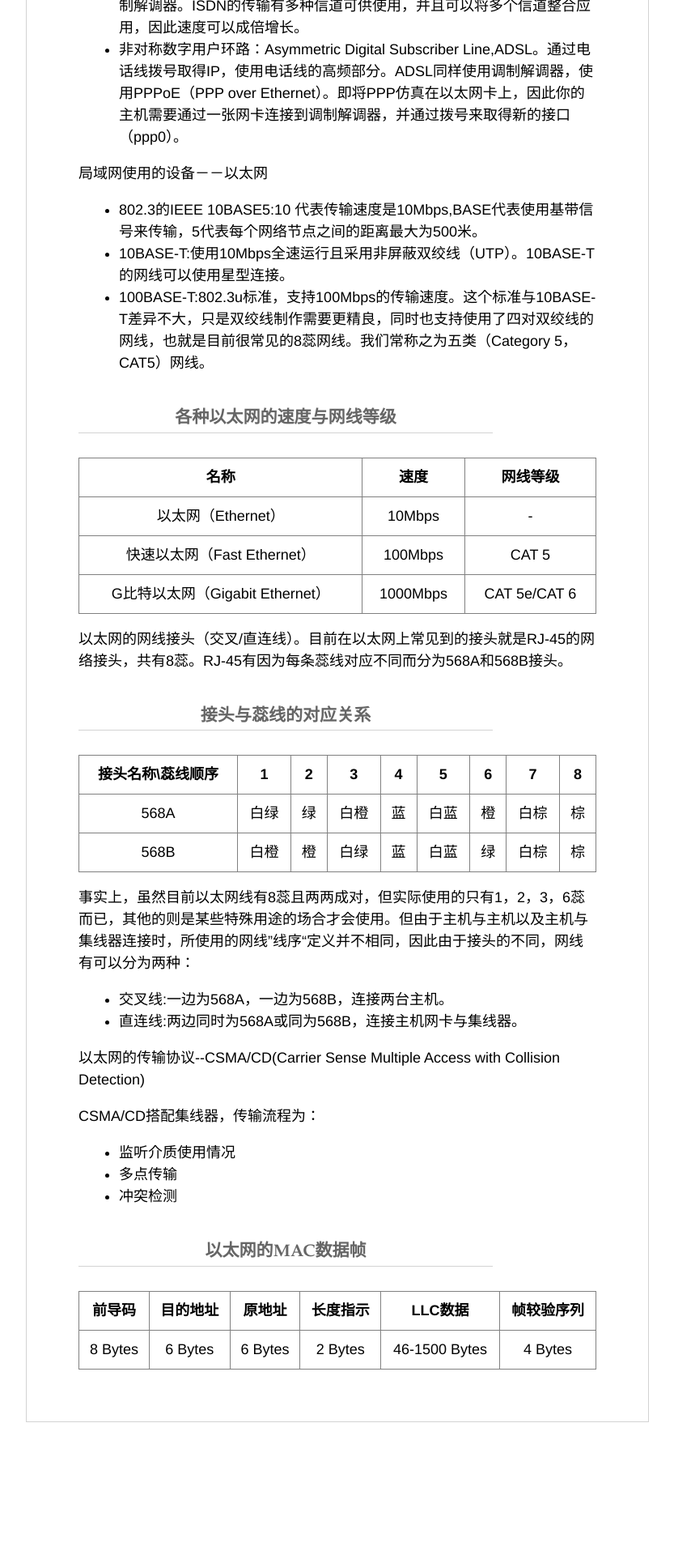
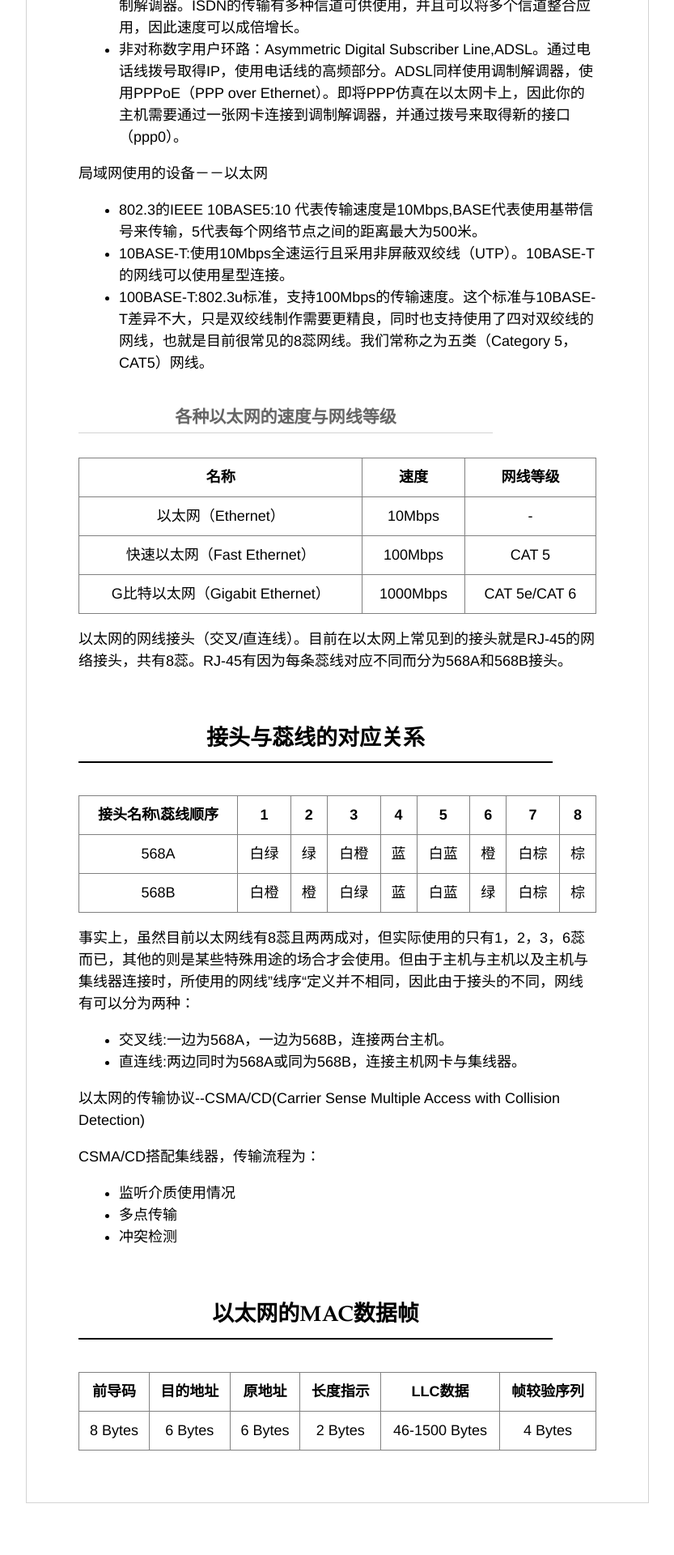
Before and after one commit to 0x00evil/0x00evil.github.io, a Jekyll site: the page built from _posts/2014-05-01-basic-of-internet.html, in a window 1280 px wide. Shown: the part 2816-4736 px from the top of the page at 81% size, without its empty margins (224-1057 px from the left). Built offline with Jekyll 4.4.1, drawn with Linux system fonts in a browser that asks for light colours; before the commit the page ends 4636 px from its top, so only the background shows below that.

Commit message:
little fix

```diff
--- a/_posts/2014-05-01-basic-of-internet.html
+++ b/_posts/2014-05-01-basic-of-internet.html
@@ -109,7 +109,7 @@ TCP/IP由四层组成。分别是，应用层，传输层，网络层，网络
 </tr>
 </table>
 <p>以太网的网线接头（交叉/直连线）。目前在以太网上常见到的接头就是RJ-45的网络接头，共有8蕊。RJ-45有因为每条蕊线对应不同而分为568A和568B接头。</p>
-<h3 align="center">接头与蕊线的对应关系</h3>
+<h2 align="center">接头与蕊线的对应关系</h2>
 <table cellpadding="10" border="1" width="100%" rules="all">
 <tr>
 <th>接头名称\蕊线顺序</th>
@@ -159,7 +159,7 @@ TCP/IP由四层组成。分别是，应用层，传输层，网络层，网络
 <li>多点传输</li>
 <li>冲突检测</li>
 </ul>
-<h3 align="center">以太网的MAC数据帧</h3>
+<h2 align="center">以太网的MAC数据帧</h2>
 <table cellpadding="10" border="1" width="100%" rules="all">
 <tr>
 <th>前导码</th>
```
